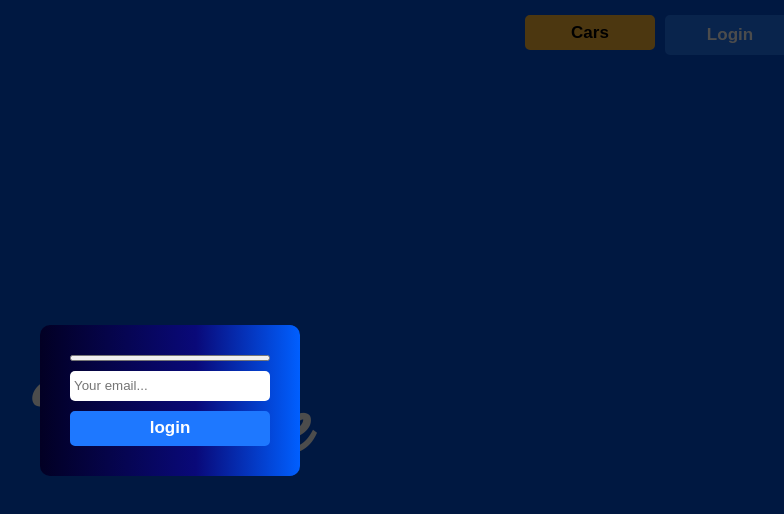
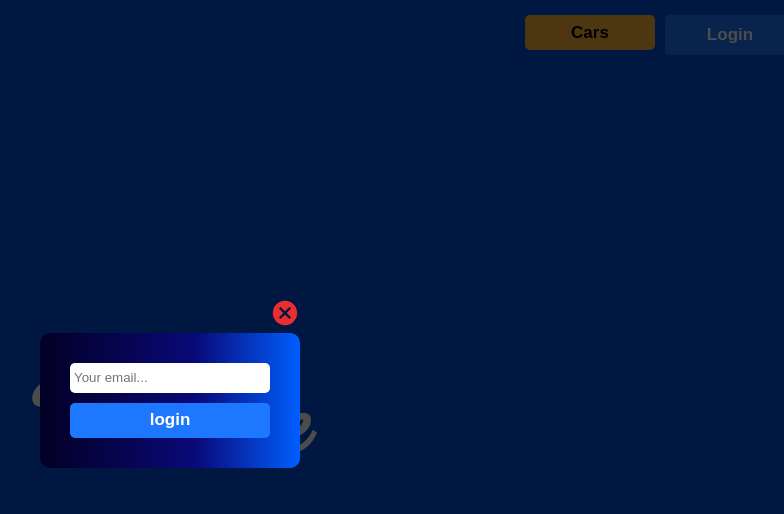
Before and after one commit to DianaCalx/cars-challenge, a React (Create React App) app: page / in a window 1280 px wide. Both pictures are taken after a click on the button "Login". Shown: the top 514 px of the page, without its empty margins (470-1254 px from the left). Built offline with nearby package versions, Linux system fonts and the light colour scheme; no server answers.

Commit message:
Add validation when email doesn't exist and add data testid

```diff
--- a/src/components/Login.tsx
+++ b/src/components/Login.tsx
@@ -1,4 +1,5 @@
 import { yupResolver } from '@hookform/resolvers/yup';
+import { useEffect, useState } from 'react';
 import { useForm } from 'react-hook-form';
 import styled from 'styled-components';
 
@@ -61,13 +62,25 @@ const Login = () => {
   } = useForm<LoginFormInputs>({ resolver: yupResolver(loginSchema) });
   const { setUser, setIsLoginModalOpen } = useAppContext();
   const { setLocalStorage } = useLocalStorage();
-  const [execute, { loading, error }] = useUserLazyQuery({
+  const [messageWrongEmail, setMessageWrongEmail] = useState('');
+  const [execute, { loading, error, data }] = useUserLazyQuery({
     onCompleted(data) {
-      setUser(data.users.at(0));
-      setLocalStorage('user', data.users.at(0));
-      setIsLoginModalOpen(false);
+      if (data && data.users.length > 0) {
+        setUser(data.users.at(0));
+        setLocalStorage('user', data.users.at(0));
+        setIsLoginModalOpen(false);
+      }
     },
   });
+
+  useEffect(() => {
+    if (data?.users.length === 0) {
+      setMessageWrongEmail("This email doesn't exist");
+      setTimeout(() => {
+        setMessageWrongEmail('');
+      }, 2000);
+    }
+  }, [data]);
 
   const onSubmit = (data: LoginFormInputs) => {
     execute({
@@ -85,12 +98,19 @@ const Login = () => {
     <Container>
       <Form>
         <Button
-          styleButton="XButton"
+          styleButton="CloseButton"
           onClick={() => setIsLoginModalOpen(false)}
         />
-        <InputEmail placeholder="Your email..." {...register('email')} />
+        <InputEmail
+          placeholder="Your email..."
+          {...register('email')}
+          data-testid={'input-login'}
+        />
         {errors?.email?.message && (
           <Error type="loginError">{errors?.email?.message}</Error>
+        )}
+        {messageWrongEmail && (
+          <Error type="loginError">{messageWrongEmail}</Error>
         )}
         <Button
           type="submit"
```
